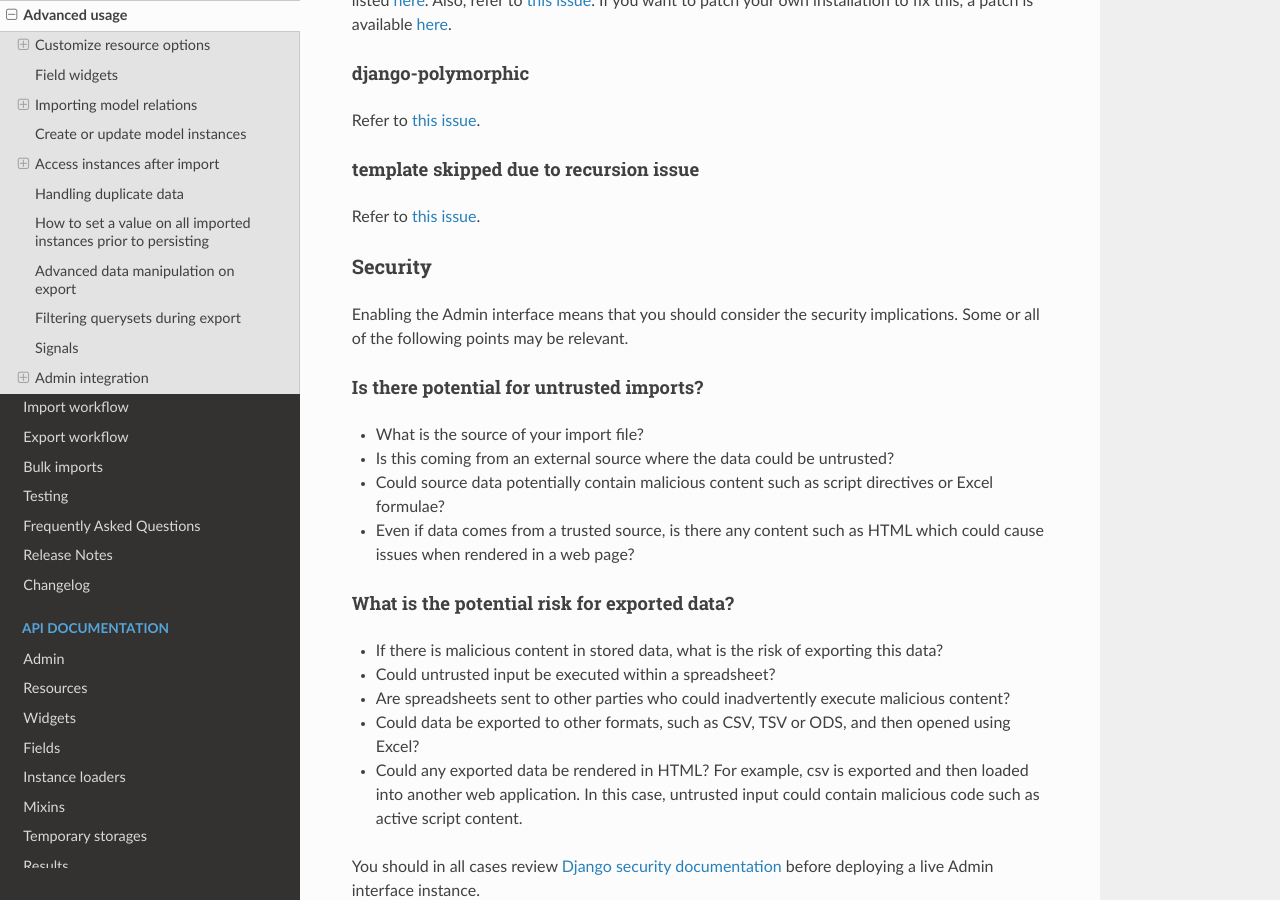
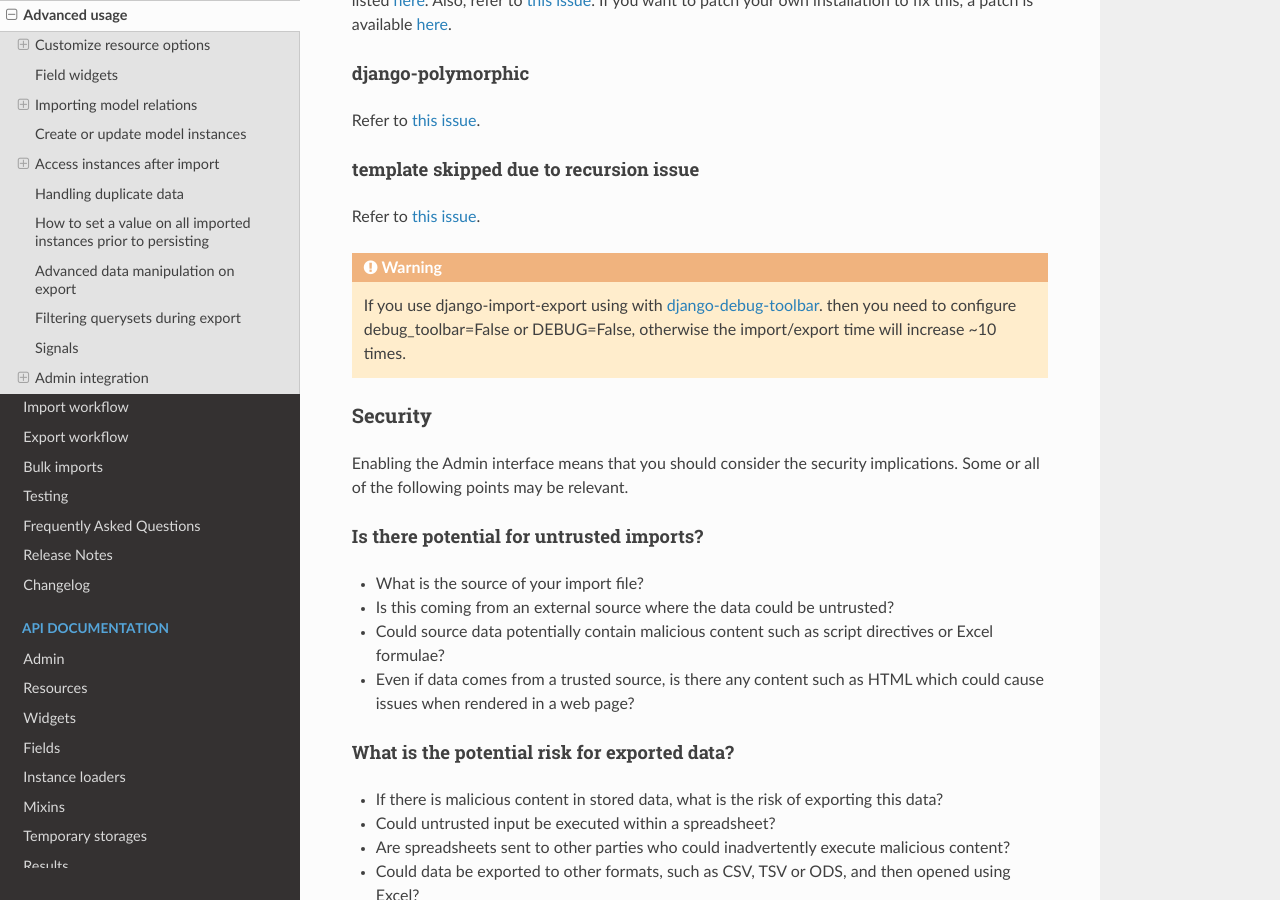
Before and after one commit to django-import-export/django-import-export, a Sphinx documentation site: the page built from docs/advanced_usage.rst, in a window 1280 px wide and 900 px high, scrolled down 20881 px. Built offline with Sphinx 7.4.7 and the Read the Docs theme 2.0.0, drawn with Linux system fonts in a browser that asks for light colours; pages that are not in the unit, such as notebooks, are missing from menus; the version number could not be read and is left out.

Commit message:
Update advanced_usage.rst
Update advanced_usage.rst (added a warning)

```diff
--- a/docs/advanced_usage.rst
+++ b/docs/advanced_usage.rst
@@ -918,6 +918,11 @@
 
 .. _admin_security:
 
+.. warning::
+    If you use django-import-export using with `django-debug-toolbar <https://pypi.org/project/django-debug-toolbar>`_.
+    then you need to configure debug_toolbar=False or DEBUG=False,
+    otherwise the import/export time will increase ~10 times.
+
 Security
 --------
 
```
